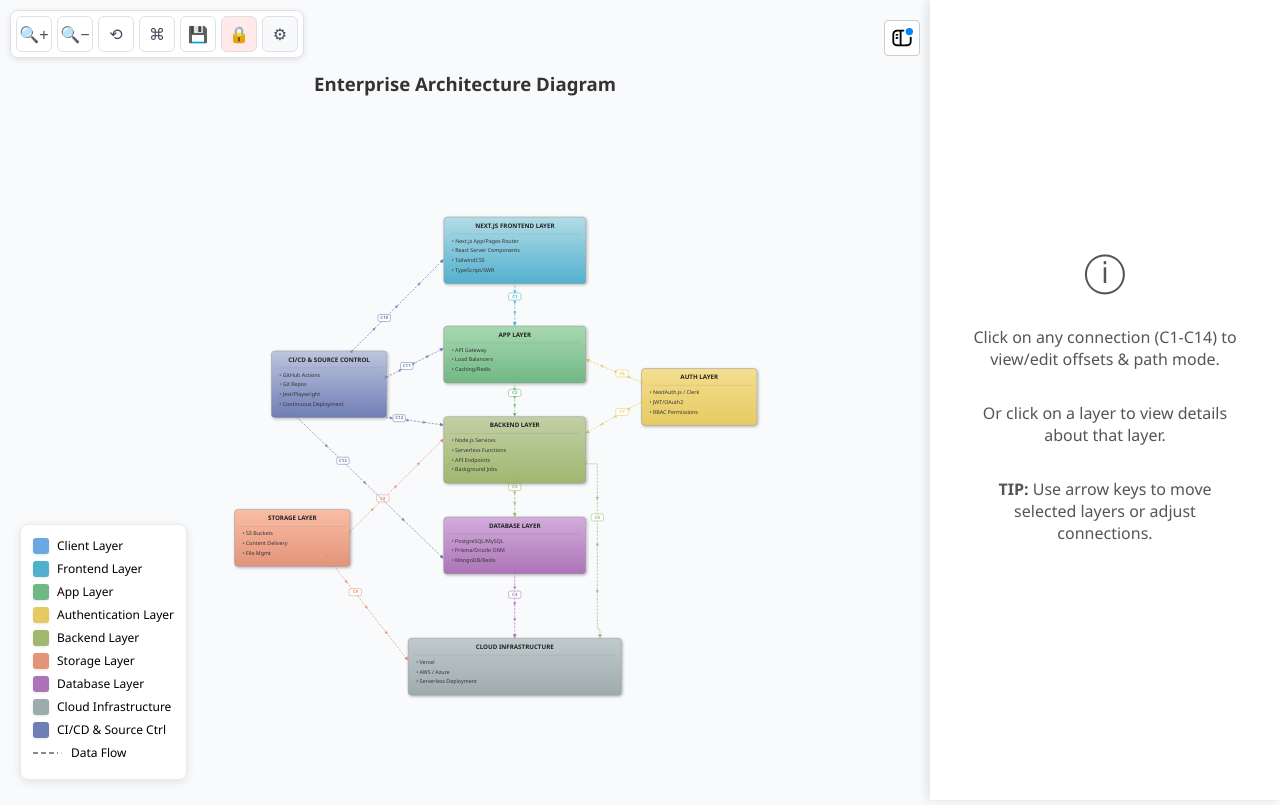
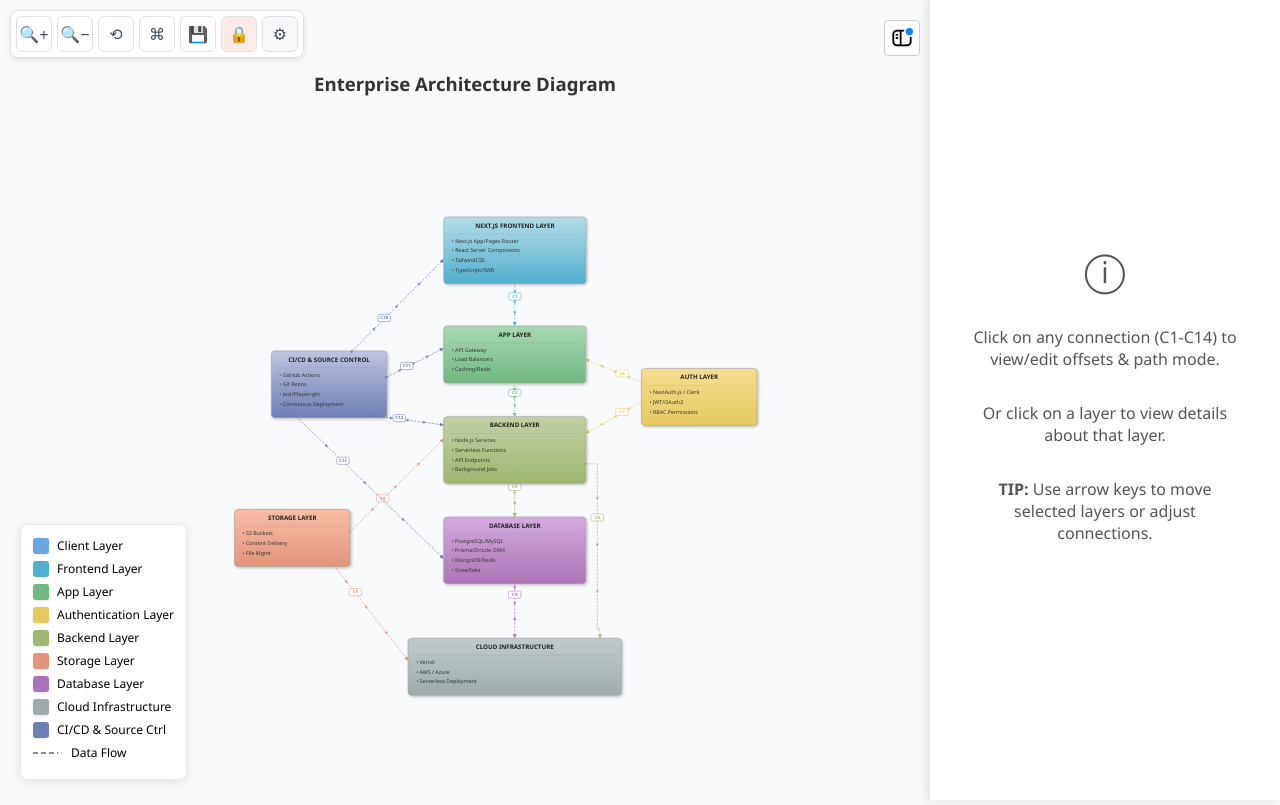
Before and after one commit to HousamKak/Software-Architecture-Diagram, a plain HTML site: page index.html in a window 1280 px wide. Drawn offline with nearby package versions, Linux system fonts and the light colour scheme.

Commit message:
Add Snowflake to the database options in the interactive diagram

```diff
--- a/index.html
+++ b/index.html
@@ -987,7 +987,7 @@
         width: 320,
         height: 125,
         gradientId: "grad-database",
-        items: ["PostgreSQL/MySQL", "Prisma/Drizzle ORM", "MongoDB/Redis"]
+        items: ["PostgreSQL/MySQL", "Prisma/Drizzle ORM", "MongoDB/Redis","Snowflake"]
       },
       {
         id: "cloud",
```
